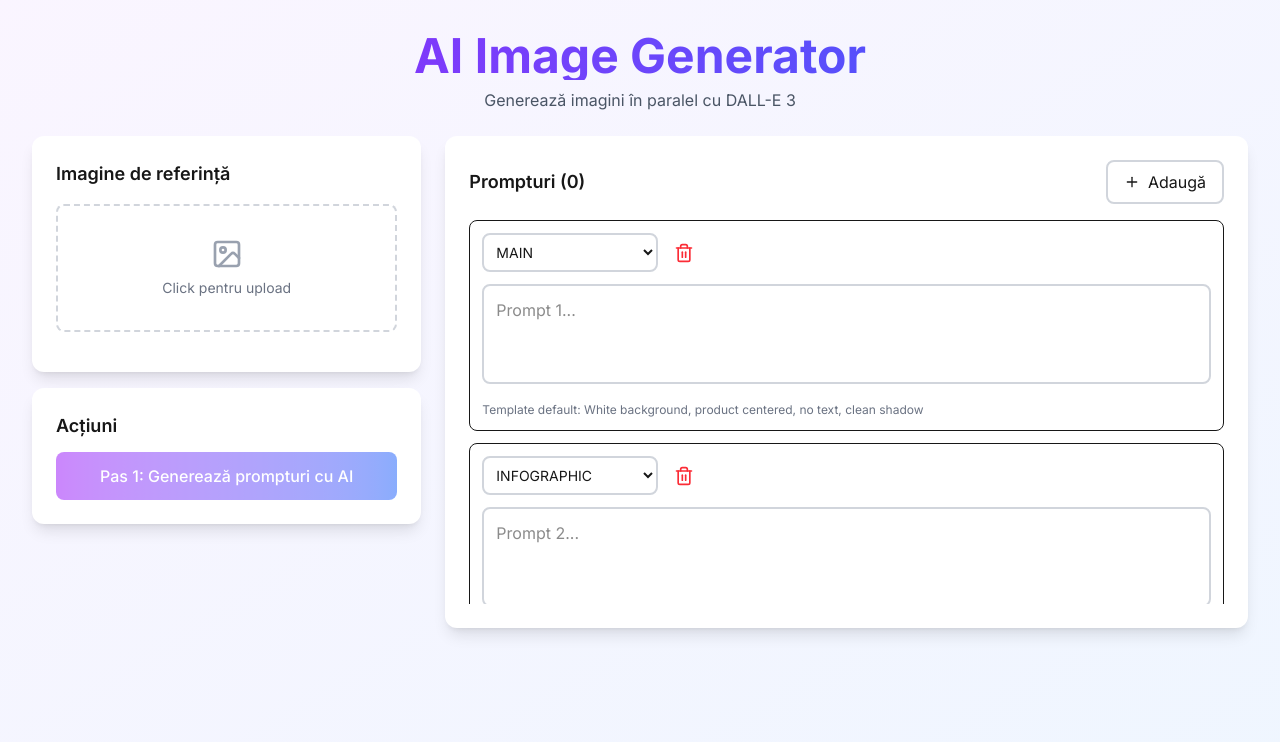
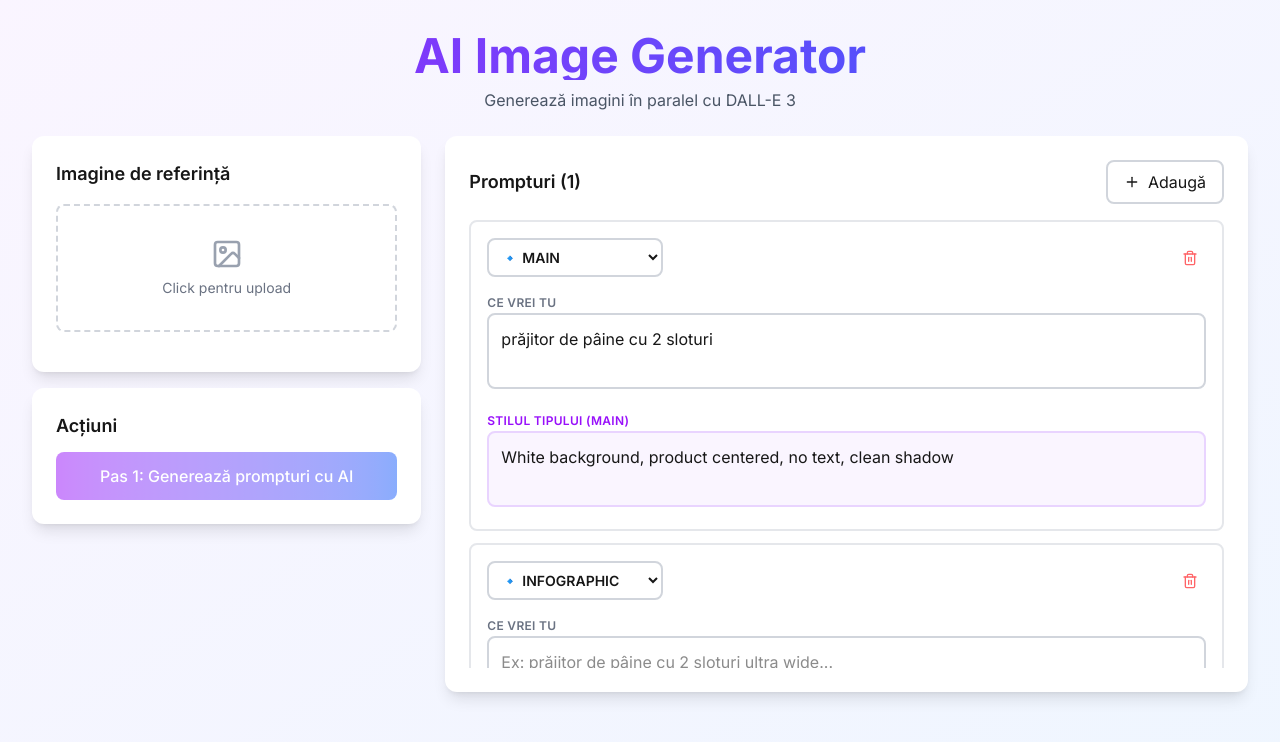
Before and after one commit to Revadorev/image-generator, a Next.js app: page / in a window 1280 px wide. Shown: the top 742 px of the page. Built offline with nearby package versions, Linux system fonts and the light colour scheme.

Commit message:
feat: each prompt row has userText + editable template text, both sent to AI agent

```diff
--- a/app/page.tsx
+++ b/app/page.tsx
@@ -57,7 +57,15 @@ const promptTemplateMap = DEFAULT_TEMPLATES.reduce<Record<string, string>>((accu
 
 export default function Home() {
   const [referenceImage, setReferenceImage] = useState<File | null>(null);
-  const [prompts, setPrompts] = useState<string[]>(["", "", "", ""]);
+  // userTexts = ce scrie utilizatorul (cererea)
+  const [userTexts, setUserTexts] = useState<string[]>(["prăjitor de pâine cu 2 sloturi", "", "", ""]);
+  // templateTexts = textul editabil al tipului selectat
+  const [templateTexts, setTemplateTexts] = useState<string[]>([
+    DEFAULT_TEMPLATES[0].value,
+    DEFAULT_TEMPLATES[1].value,
+    DEFAULT_TEMPLATES[2].value,
+    DEFAULT_TEMPLATES[3].value,
+  ]);
   const [promptTypes, setPromptTypes] = useState<string[]>(["main", "infographic", "lifestyle", "benefits"]);
   const [variantsCount, setVariantsCount] = useState<number>(4);
   const [generatedPrompts, setGeneratedPrompts] = useState<string[]>([]);
@@ -68,31 +76,37 @@ export default function Home() {
   const fileInputRef = useRef<HTMLInputElement>(null);
 
   const handleAddPrompt = () => {
-    setPrompts([...prompts, ""]);
+    setUserTexts([...userTexts, ""]);
+    setTemplateTexts([...templateTexts, DEFAULT_TEMPLATES[0].value]);
     setPromptTypes([...promptTypes, "main"]);
   };
 
   const handleRemovePrompt = (index: number) => {
-    setPrompts(prompts.filter((_, i) => i !== index));
+    setUserTexts(userTexts.filter((_, i) => i !== index));
+    setTemplateTexts(templateTexts.filter((_, i) => i !== index));
     setPromptTypes(promptTypes.filter((_, i) => i !== index));
   };
 
   const handlePromptChange = (index: number, value: string) => {
-    const newPrompts = [...prompts];
-    newPrompts[index] = value;
-    setPrompts(newPrompts);
+    const next = [...userTexts];
+    next[index] = value;
+    setUserTexts(next);
+  };
+
+  const handleTemplateTextChange = (index: number, value: string) => {
+    const next = [...templateTexts];
+    next[index] = value;
+    setTemplateTexts(next);
   };
 
   const handlePromptTypeChange = (index: number, value: string) => {
     const next = [...promptTypes];
     next[index] = value;
-    const templateValue = promptTemplateMap[value] || "";
-    const nextPrompts = [...prompts];
-    if (!nextPrompts[index].trim()) {
-      nextPrompts[index] = templateValue;
-    }
+    // Pune textul default al tipului selectat
+    const nextTemplates = [...templateTexts];
+    nextTemplates[index] = DEFAULT_TEMPLATES.find((t) => t.key === value)?.value || "";
     setPromptTypes(next);
-    setPrompts(nextPrompts);
+    setTemplateTexts(nextTemplates);
   };
 
   const handleReferenceImageChange = (e: React.ChangeEvent<HTMLInputElement>) => {
@@ -103,9 +117,14 @@ export default function Home() {
 
   // Pas 1: Generează prompturile cu AI Agent
   const handleGeneratePrompts = async () => {
-    const validPrompts = prompts.filter((p) => p.trim());
-    if (validPrompts.length === 0) {
-      setError("Adaugă cel puțin un prompt!");
+    const validRows = userTexts.map((text, idx) => ({
+      userText: text,
+      templateText: templateTexts[idx] || "",
+      type: promptTypes[idx] || "main",
+    })).filter((row) => row.userText.trim() || row.templateText.trim());
+
+    if (validRows.length === 0) {
+      setError("Adaugă cel puțin o cerere!");
       return;
     }
 
@@ -128,9 +147,12 @@ export default function Home() {
         method: "POST",
         headers: { "Content-Type": "application/json" },
         body: JSON.stringify({
-          userRequest: validPrompts[0],
+          // Trimite fiecare rând combinat: cererea utilizatorului + template-ul tipului
+          userRequest: validRows.map((row) =>
+            `[${row.type.toUpperCase()}] Cerere: ${row.userText}. Stil/tip imagine: ${row.templateText}`
+          ).join("\n\n"),
           referenceImage: await fileToBase64(referenceImage),
-          variantsCount: variantsCount,
+          variantsCount: validRows.length,
           sessionId: "default",
           templates: enabledTemplates,
         }),
@@ -152,7 +174,7 @@ export default function Home() {
 
   // Pas 2: Generează imaginile cu prompturile editate
   const handleGenerate = async () => {
-    const promptsToUse = showPromptPreview ? generatedPrompts : prompts.filter((p) => p.trim());
+    const promptsToUse = showPromptPreview ? generatedPrompts : userTexts.filter((p) => p.trim());
 
     if (promptsToUse.length === 0) {
       setError("Adaugă cel puțin un prompt!");
@@ -322,7 +344,7 @@ export default function Home() {
               {!showPromptPreview ? (
                 <button
                   onClick={handleGeneratePrompts}
-                  disabled={loading || prompts.filter((p) => p.trim()).length === 0 || !referenceImage}
+                  disabled={loading || userTexts.filter((p) => p.trim()).length === 0 || !referenceImage}
                   className="w-full bg-gradient-to-r from-purple-600 to-blue-600 text-white py-3 rounded-lg font-medium hover:from-purple-700 hover:to-blue-700 disabled:opacity-50 disabled:cursor-not-allowed transition flex items-center justify-center gap-2"
                 >
                   {loading ? (
@@ -378,7 +400,7 @@ export default function Home() {
             <div className="bg-white rounded-xl shadow-lg p-6 space-y-4">
               <div className="flex justify-between items-center">
                 <h2 className="text-lg font-semibold">
-                  Prompturi ({prompts.filter((p) => p.trim()).length})
+                  Prompturi ({userTexts.filter((p) => p.trim()).length})
                 </h2>
                 <button
                   onClick={handleAddPrompt}
@@ -388,38 +410,53 @@ export default function Home() {
                   Adaugă
                 </button>
               </div>
-              <div className="space-y-3 max-h-96 overflow-y-auto">
-                {prompts.map((prompt, idx) => (
-                  <div key={idx} className="border rounded-lg p-3 space-y-3">
+              <div className="space-y-3 max-h-[28rem] overflow-y-auto">
+                {userTexts.map((userText, idx) => (
+                  <div key={idx} className="border-2 border-gray-200 rounded-lg p-4 space-y-3">
+                    {/* Header rând */}
                     <div className="flex gap-2 items-center">
                       <select
                         value={promptTypes[idx] || 'main'}
                         onChange={(event) => handlePromptTypeChange(idx, event.target.value)}
-                        className="w-44 border-2 border-gray-300 rounded-lg p-2 text-sm focus:border-purple-500 focus:outline-none"
+                        className="w-44 border-2 border-gray-300 rounded-lg p-2 text-sm font-semibold focus:border-purple-500 focus:outline-none"
                       >
                         {DEFAULT_TEMPLATES.map((template) => (
                           <option key={template.key} value={template.key}>
-                            {template.label}
+                            🔹 {template.label}
                           </option>
                         ))}
                       </select>
                       <button
                         onClick={() => handleRemovePrompt(idx)}
-                        className="text-red-500 hover:bg-red-50 p-2 rounded-lg transition"
-                        aria-label="Remove prompt"
+                        className="ml-auto text-red-400 hover:bg-red-50 p-2 rounded-lg transition"
                       >
-                        <Trash2 className="h-5 w-5" />
+                        <Trash2 className="h-4 w-4" />
                       </button>
                     </div>
-                    <textarea
-                      placeholder={`Prompt ${idx + 1}...`}
-                      value={prompt}
-                      onChange={(e) => handlePromptChange(idx, e.target.value)}
-                      className="w-full resize-none border-2 border-gray-300 rounded-lg p-3 focus:border-purple-500 focus:outline-none"
-                      rows={3}
-                    />
-                    <div className="text-xs text-gray-500">
-                      Template default: {DEFAULT_TEMPLATES.find((template) => template.key === (promptTypes[idx] || 'main'))?.value}
+
+                    {/* Câmp cerere utilizator */}
+                    <div className="space-y-1">
+                      <label className="text-xs font-semibold text-gray-500 uppercase tracking-wide">Ce vrei tu</label>
+                      <textarea
+                        placeholder="Ex: prăjitor de pâine cu 2 sloturi ultra wide..."
+                        value={userText}
+                        onChange={(e) => handlePromptChange(idx, e.target.value)}
+                        className="w-full resize-none border-2 border-gray-300 rounded-lg p-3 focus:border-purple-500 focus:outline-none"
+                        rows={2}
+                      />
+                    </div>
+
+                    {/* Câmp template editabil */}
+                    <div className="space-y-1">
+                      <label className="text-xs font-semibold text-purple-600 uppercase tracking-wide">
+                        Stilul tipului ({DEFAULT_TEMPLATES.find((t) => t.key === (promptTypes[idx] || 'main'))?.label})
+                      </label>
+                      <textarea
+                        value={templateTexts[idx] || ''}
+                        onChange={(e) => handleTemplateTextChange(idx, e.target.value)}
+                        className="w-full resize-none border-2 border-purple-200 rounded-lg p-3 focus:border-purple-500 focus:outline-none bg-purple-50"
+                        rows={2}
+                      />
                     </div>
                   </div>
                 ))}
```
